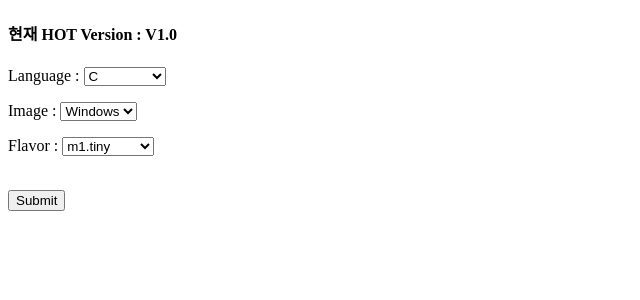
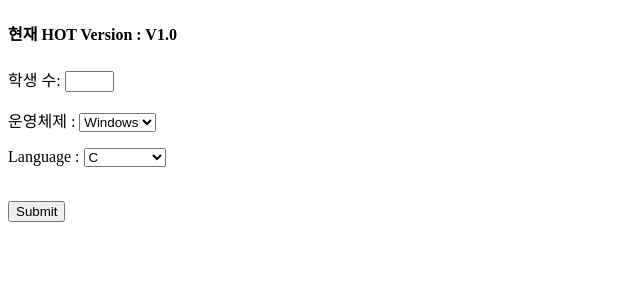
Before and after one commit to HYEONAH-SONG/OPENSTACK_VERSION, a Django app: page / in a window 1280 px wide. Shown: the top 300 px of the page, without its empty margins (0-640 px from the left). Run offline with Django 3.2, Linux system fonts and the light colour scheme.

Commit message:
update forms.py

```diff
--- a/cloud/cloudservice/forms.py
+++ b/cloud/cloudservice/forms.py
@@ -1,6 +1,11 @@
 from django import forms
 
 class Resource(forms.Form):
+    img=[
+        ('Windows', 'Windows'),
+        ('Linux', 'Linux'),
+        ('Mac os', 'Mac OS'),
+    ]
     lan=[
         ('C', 'C'),
         ('C++', 'C++'),
@@ -8,18 +13,32 @@ class Resource(forms.Form):
         ('Javascript', 'Javascript'),
         ('Python', 'Python'),
     ]
-    img=[
-        ('Windows', 'Windows'),
-        ('Linux', 'Linux'),
-        ('Mac os', 'Mac OS'),
-    ]
-    flav=[
-        ('m1.tiny', 'm1.tiny'),
-        ('m1.small', 'm1.small'),
-        ('m1.medium', 'm1.medium'),
-        ('m1.large', 'm1.large'),
-        ('m1.xlarge', 'm1.xlarge'),
-    ]
+
+    # flav=[
+    #     ('m1.tiny', 'm1.tiny'),
+    #     ('m1.small', 'm1.small'),
+    #     ('m1.medium', 'm1.medium'),
+    #     ('m1.large', 'm1.large'),
+    #     ('m1.xlarge', 'm1.xlarge'),
+    # ]
+
+    # flavor = forms.ChoiceField(\
+    #     required= True,\
+    #     label='학생 수 Flavor 'ㄴ,\
+    #     initial='none',\
+    #     error_messages={'required':'Please enter language info', 'invalid choice': 'Please select a valid one'},\
+    #     disabled=False,
+    #     choices=flav,
+    # )
+
+    image = forms.ChoiceField(\
+        required= True,\
+        label='운영체제 ',\
+        initial='none',\
+        error_messages={'required':'Please enter language info', 'invalid choice': 'Please select a valid one'},\
+        disabled=False,
+        choices=img,
+    )
 
     language = forms.ChoiceField(\
         required= True,\
@@ -29,19 +48,3 @@ class Resource(forms.Form):
         disabled=False,
         choices=lan,
     )
-    image = forms.ChoiceField(\
-        required= True,\
-        label='Image ',\
-        initial='none',\
-        error_messages={'required':'Please enter language info', 'invalid choice': 'Please select a valid one'},\
-        disabled=False,
-        choices=img,
-    )
-    flavor = forms.ChoiceField(\
-        required= True,\
-        label='Flavor ',\
-        initial='none',\
-        error_messages={'required':'Please enter language info', 'invalid choice': 'Please select a valid one'},\
-        disabled=False,
-        choices=flav,
-    )
--- a/cloud/cloudservice/templates/cloudservice.html
+++ b/cloud/cloudservice/templates/cloudservice.html
@@ -11,6 +11,7 @@
     <form action='{% url "sendurl" %}', method="POST">
         <h4>현재 HOT Version : {{ version }} </h4>
 
+        학생 수: <input type = "text" name = "student number" size = "3">
         {% csrf_token %}
         {{form.as_p}}
         <br/>
--- a/cloud/cloudservice/views.py
+++ b/cloud/cloudservice/views.py
@@ -20,8 +20,8 @@ def view(request):
 def send(request):
     send_form=Resource(request.POST)
 
+    f_f = send_form['flavor']
     l_f = send_form['language']
-    f_f = send_form['flavor']
     i_f = send_form['image']
 
     # class res:
```
